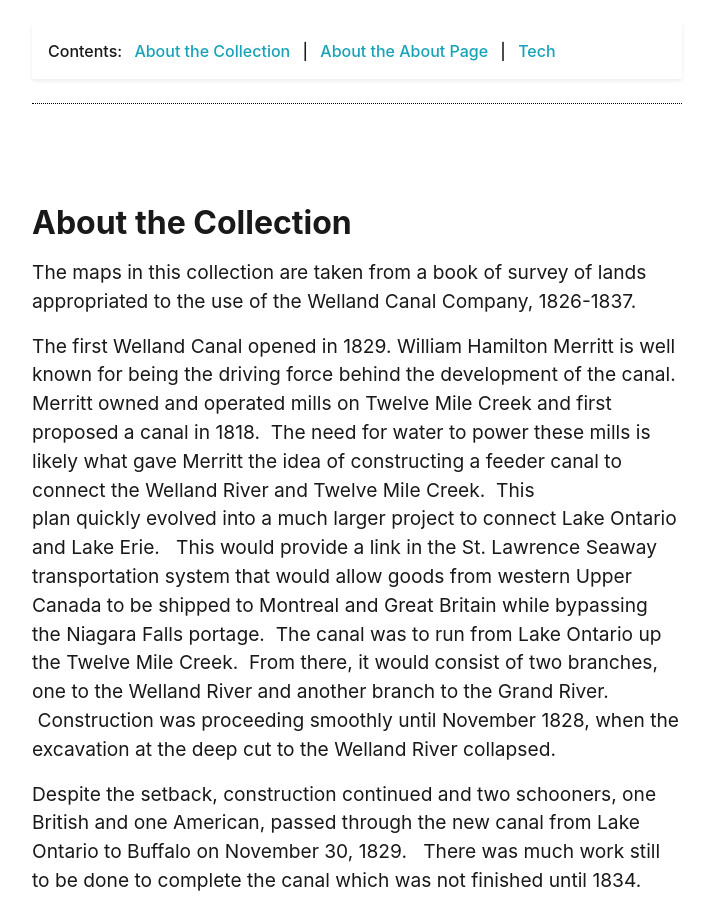
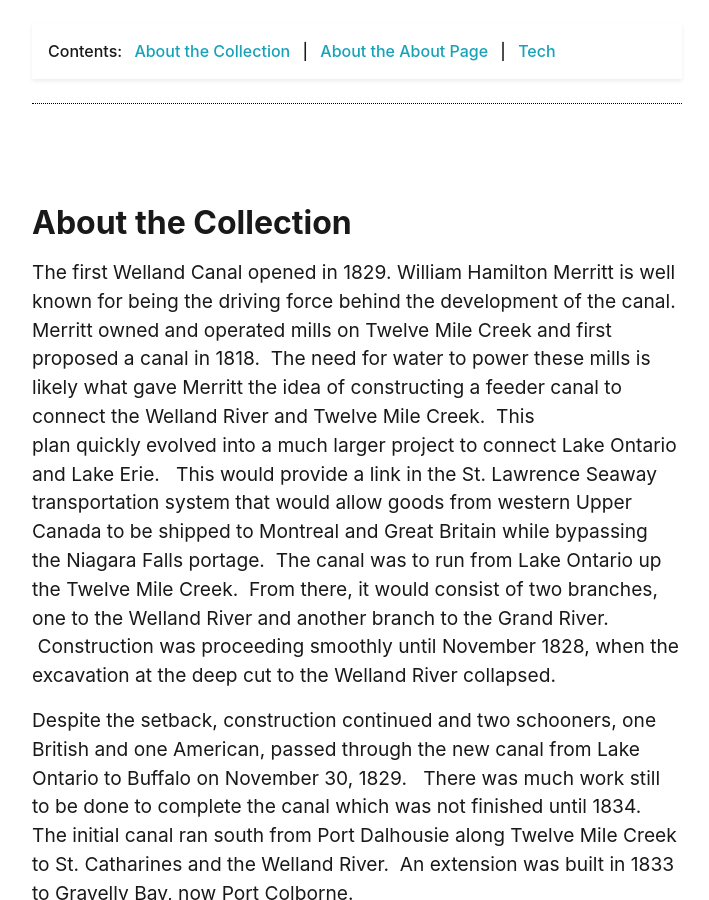
Before and after one commit to chantalcameron/Welland-Canal-Survey-Maps, a Jekyll site: the page built from pages/about.md, in a window 1280 px wide and 900 px high, scrolled down 469 px. Shown: the whole window, without its empty margins (283-992 px from the left). Built offline with Jekyll 4.4.1, drawn with Linux system fonts in a browser that asks for light colours.

Commit message:
Update about.md

```diff
--- a/pages/about.md
+++ b/pages/about.md
@@ -14,9 +14,6 @@ credits: true
 
 ## About the Collection
 
-The maps in this collection are taken from a book of survey of lands appropriated to the use of the
- Welland Canal Company, 1826-1837.
-
 The first Welland Canal opened in 1829.  William Hamilton Merritt is well known for being the driving force behind the development of the canal.  Merritt owned and operated mills on Twelve Mile Creek and first proposed a canal in 1818.  The need for water to power these mills is likely what gave Merritt the idea of constructing a feeder canal to connect the Welland River and Twelve Mile Creek.  This plan quickly evolved into a much larger project to connect Lake Ontario and Lake Erie.   This would provide a link in the St. Lawrence Seaway transportation system that would allow goods from western Upper Canada to be shipped to Montreal and Great Britain while bypassing the Niagara Falls portage.  The canal was to run from Lake Ontario up the Twelve Mile Creek.  From there, it would consist of two branches, one to the Welland River and another branch to the Grand River.   Construction was proceeding smoothly until November 1828, when the excavation at the deep cut to the Welland River collapsed.
 
 Despite the setback, construction continued and two schooners, one British and one American, passed through the new canal from Lake Ontario to Buffalo on November 30, 1829.   There was much work still to be done to complete the canal which was not finished until 1834.  The initial canal ran south from Port Dalhousie along Twelve Mile Creek to St. Catharines and the Welland River.  An extension was built in 1833 to Gravelly Bay, now Port Colborne.
```
